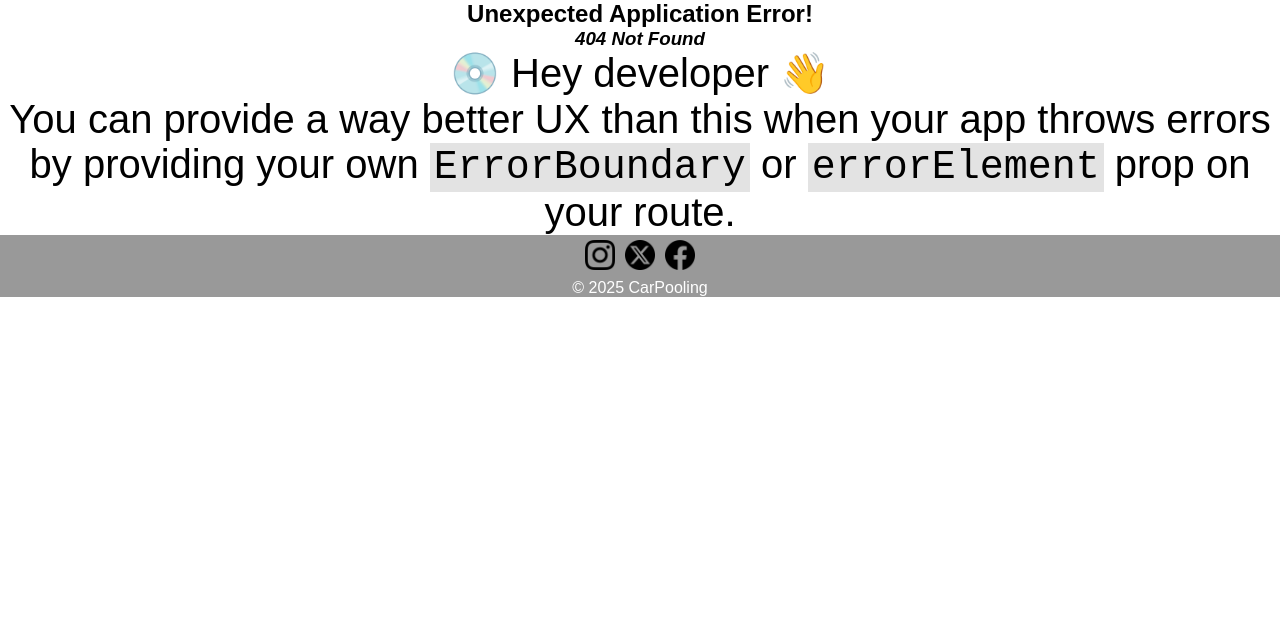
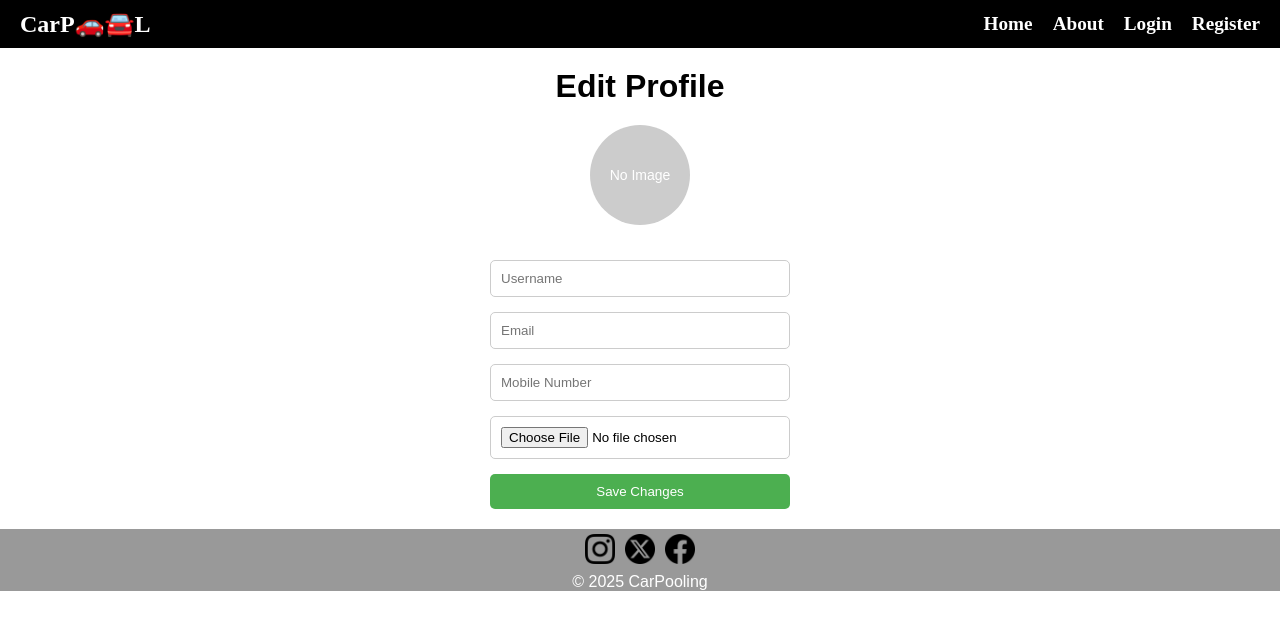
Before and after one commit to vijaykumar851/CarPooling-Client, a React (Vite) app: page /profile in a window 1280 px wide. Before the commit this address had no page. Shown: the top 630 px of the page. Built offline with nearby package versions, Linux system fonts and the light colour scheme.

Commit message:
Dashboard

```diff
--- a/src/App.css
+++ b/src/App.css
@@ -40,3 +40,69 @@
 .read-the-docs {
   color: #888;
 }
+
+.profile-container {
+  display: flex;
+  flex-direction: column;
+  align-items: center;
+  justify-content: center;
+  padding: 20px;
+  min-height: 100vh; /* Ensure the profile container takes the full height of the viewport */
+}
+
+.profile-container h1 {
+  margin-bottom: 20px;
+}
+
+.profile-container form {
+  display: flex;
+  flex-direction: column;
+  gap: 15px;
+  width: 300px;
+}
+
+.profile-container input {
+  padding: 10px;
+  border: 1px solid #ccc;
+  border-radius: 5px;
+}
+
+.profile-container button {
+  padding: 10px;
+  background-color: #4CAF50;
+  color: white;
+  border: none;
+  border-radius: 5px;
+  cursor: pointer;
+  transition: background-color 0.3s ease-in-out;
+}
+
+.profile-container button:hover {
+  background-color: #45a049;
+}
+
+.profile-picture-container {
+  display: flex;
+  justify-content: center;
+  align-items: center;
+  margin-bottom: 20px;
+}
+
+.profile-picture-preview {
+  width: 100px;
+  height: 100px;
+  border-radius: 50%;
+  object-fit: cover;
+}
+
+.profile-picture-placeholder {
+  width: 100px;
+  height: 100px;
+  border-radius: 50%;
+  background-color: #ccc;
+  display: flex;
+  justify-content: center;
+  align-items: center;
+  color: #fff;
+  font-size: 14px;
+}
--- a/src/App.jsx
+++ b/src/App.jsx
@@ -1,35 +1,50 @@
-import { createBrowserRouter,Route,RouterProvider } from 'react-router-dom'
+import { BrowserRouter, Routes, Route } from 'react-router-dom';
+import { useState, useEffect } from 'react';
 
-import Index from './Pages/Index.jsx'
-import NavBar from './Components/NavBar.jsx'
-import Login from './Pages/Login.jsx'
-import Register from './Pages/Register.jsx'
-import Footer from './Components/Footer.jsx'
+import Index from './Pages/Index.jsx';
+import NavBar from './Components/NavBar.jsx';
+import Login from './Pages/Login.jsx';
+import Register from './Pages/Register.jsx';
+import Footer from './Components/Footer.jsx';
+import Dashboard from './Pages/Dashboard.jsx';
+import Profile from './Pages/Profile.jsx'; // Import the Profile component
+
+function ErrorPage() {
+  return (
+    <div>
+      <h1>Unexpected Application Error!</h1>
+      <p>404 Not Found</p>
+      <p>You can provide a way better UX than this when your app throws errors by providing your own ErrorBoundary or errorElement prop on your route.</p>
+    </div>
+  );
+}
+
 function App() {
-  const router = createBrowserRouter([
-    {
-      path:'/',
-      element:<><NavBar/><Index/></>
-    },
-    {
-      path:'/login',
-      element:<><NavBar/><Login/></>
-    },
-    {
-      path:'/register',
-      element:<><NavBar/><Register/></>
+  const [user, setUser] = useState(null);
+
+  useEffect(() => {
+    const storedUser = localStorage.getItem('user');
+    if (storedUser) {
+      setUser(JSON.parse(storedUser));
     }
+  }, []);
 
-
-  ])
   return (
-    <>
+    <BrowserRouter>
+      <NavBar user={user} setUser={setUser} />
       <main>
-        <RouterProvider router={router}/>
+        <Routes>
+          <Route path="/" element={<Index />} />
+          <Route path="/login" element={<Login setUser={setUser} />} />
+          <Route path="/register" element={<Register />} />
+          <Route path="/dashboard" element={<Dashboard />} />
+          <Route path="/profile" element={<Profile />} /> {/* Add the profile route */}
+          <Route path="*" element={<ErrorPage />} />
+        </Routes>
         <Footer />
       </main>
-    </>
-  )
+    </BrowserRouter>
+  );
 }
 
-export default App
+export default App;
--- /dev/null
+++ b/src/Components/NavBar.css
@@ -0,0 +1,82 @@
+.navBar {
+  background-color: #000;
+  color: #fff;
+  padding: 10px 20px;
+  display: flex;
+  justify-content: space-between;
+  align-items: center;
+  max-width: 1200px; /* Set a maximum width for the navbar */
+  margin: 0 auto; /* Center the navbar */
+}
+
+.navBar p {
+  font-size: 24px;
+  font-weight: bold;
+  margin: 0;
+}
+
+.list-items {
+  list-style: none;
+  display: flex;
+  gap: 20px;
+  padding: 0;
+  margin: 0;
+  align-items: center; /* Align items vertically */
+}
+
+.list-items li {
+  cursor: pointer;
+  color: white;
+  font-size: 1.2rem;
+  font-weight: bold;
+  transition: color 0.3s ease-in-out;
+}
+
+.list-items li:hover {
+  color: gold;
+}
+
+.profile-container {
+  position: relative;
+  display: inline-block;
+}
+
+.profile-image {
+  width: 40px;
+  height: 40px;
+  border-radius: 50%;
+  cursor: pointer;
+}
+
+.dropdown-menu {
+  position: absolute;
+  top: 50px;
+  right: 0;
+  background-color: white;
+  border: 1px solid #ccc;
+  border-radius: 5px;
+  box-shadow: 0 2px 10px rgba(0, 0, 0, 0.1);
+  padding: 10px;
+  z-index: 1000;
+}
+
+.dropdown-menu p {
+  margin: 0;
+  padding: 5px 10px;
+  font-size: 16px;
+}
+
+.dropdown-menu button {
+  width: 100%;
+  padding: 5px 10px;
+  background-color: #f44336;
+  color: white;
+  border: none;
+  border-radius: 5px;
+  cursor: pointer;
+  margin-top: 10px;
+}
+
+.dropdown-menu button:hover {
+  background-color: #d32f2f;
+}
--- a/src/Components/NavBar.jsx
+++ b/src/Components/NavBar.jsx
@@ -1,20 +1,59 @@
-import { NavLink } from "react-router-dom"
+import React, { useState } from 'react';
+import { NavLink, useNavigate } from 'react-router-dom';
+import './NavBar.css'; // Import CSS for styling
 
-function NavBar() {
-    return (
-        <>
-            <div className="navBar">
-                <p>CarP🚗🚘L</p>
-                <ul className="list-items">
-                    <NavLink className='item1'to="/login"><li>Login</li></NavLink>
-                    <NavLink className='item2'to="/"><li>Home</li></NavLink>
-                    <NavLink className='item3'to="/register"><li>Register</li></NavLink>
-                    <li>About</li>
-                </ul>
+function NavBar({ user, setUser }) {
+  const [dropdownOpen, setDropdownOpen] = useState(false);
+  const navigate = useNavigate();
 
+  const handleLogout = () => {
+    localStorage.removeItem('user');
+    setUser(null);
+    navigate('/login');
+  };
+
+  const toggleDropdown = () => {
+    setDropdownOpen(!dropdownOpen);
+  };
+
+  const handleProfileClick = () => {
+    navigate('/profile');
+  };
+
+  return (
+    <div className="navBar">
+      <p>CarP🚗🚘L</p>
+      <ul className="list-items">
+        <NavLink className='item2' to="/"><li>Home</li></NavLink>
+        <li>About</li>
+        {user ? (
+          <>
+            <NavLink className='item2' to="/dashboard"><li>Dashboard</li></NavLink>
+            <div className="profile-container">
+              <img
+                src="/path/to/profile-image.png" // Replace with the path to your profile image
+                alt="Profile"
+                className="profile-image"
+                onClick={toggleDropdown}
+              />
+              {dropdownOpen && (
+                <div className="dropdown-menu">
+                  <p>{user.username}</p>
+                  <button onClick={handleProfileClick}>Edit Profile</button>
+                  <button onClick={handleLogout}>Logout</button>
+                </div>
+              )}
             </div>
-        </>
-    )
+          </>
+        ) : (
+          <>
+            <NavLink className='item1' to="/login"><li>Login</li></NavLink>
+            <NavLink className='item3' to="/register"><li>Register</li></NavLink>
+          </>
+        )}
+      </ul>
+    </div>
+  );
 }
 
-export default NavBar
+export default NavBar;
--- a/src/Pages/Dashboard.jsx
+++ b/src/Pages/Dashboard.jsx
@@ -3,58 +3,74 @@ import { useNavigate } from 'react-router-dom';
 
 function Dashboard() {
   const [userData, setUserData] = useState(null);
+  const [rides, setRides] = useState([]);
   const navigate = useNavigate();
 
   useEffect(() => {
     const fetchUserData = async () => {
       try {
-        const response = await fetch('http://localhost:3000/users/1'); // Replace with the correct endpoint
-        const data = await response.json();
-        setUserData(data);
+        const user = JSON.parse(localStorage.getItem('user'));
+        if (user) {
+          setUserData(user);
+        } else {
+          navigate('/login');
+        }
       } catch (error) {
         console.error('Error fetching user data:', error);
       }
     };
 
+    const fetchRides = async () => {
+      try {
+        const response = await fetch('http://localhost:3000/rides');
+        const data = await response.json();
+        setRides(data);
+      } catch (error) {
+        console.error('Error fetching rides:', error);
+      }
+    };
+
     fetchUserData();
-  }, []);
+    fetchRides();
+  }, [navigate]);
 
-  const handleLogin = () => {
-    navigate('/login');
+  const handlePostRide = () => {
+    navigate('/post-ride');
   };
 
-  const handleLogout = () => {
-    // Logic for logout
-  };
-
-  const handleChangePassword = () => {
-    // Logic for changing password
-  };
-
-  const handleViewProfile = () => {
-    // Logic for viewing profile
+  const handleSearchRides = () => {
+    navigate('/search-rides');
   };
 
   return (
-    <div>
+    <div className="dashboard-container">
       <h1>Dashboard</h1>
-      {userData ? (
+      {userData && (
         <div>
-          <h2>Welcome, {userData.firstName} {userData.lastName}</h2>
+          <h2>Welcome, {userData.username}</h2>
           <p>Email: {userData.email}</p>
           <p>Mobile Number: {userData.mobileNumber}</p>
           <p>Role: {userData.role}</p>
           {userData.role === 'driver' && (
-            <p>Number Plate: {userData.numberPlate}</p>
+            <div>
+              <button onClick={handlePostRide}>Post a Ride</button>
+              <h3>Your Posted Rides</h3>
+              {rides.filter(ride => ride.driverId === userData.id).map(ride => (
+                <div key={ride.id}>
+                  <p>Location: {ride.location}</p>
+                  <p>Time: {ride.time}</p>
+                  <p>Seats: {ride.seats}</p>
+                </div>
+              ))}
+            </div>
+          )}
+          {userData.role === 'rider' && (
+            <div>
+              <button onClick={handleSearchRides}>Search for Rides</button>
+            </div>
           )}
         </div>
-      ) : (
-        <p>Loading user data...</p>
       )}
-      <button onClick={handleLogin}>Login</button>
-      <button onClick={handleLogout}>Logout</button>
-      <button onClick={handleChangePassword}>Change Password</button>
-      <button onClick={handleViewProfile}>View Profile</button>
     </div>
   );
 }
--- a/src/Pages/Login.jsx
+++ b/src/Pages/Login.jsx
@@ -1,18 +1,9 @@
-import React, { useState, useEffect } from 'react';
+import React, { useState } from 'react';
 import { useNavigate } from 'react-router-dom';
-import Index from './Index';
 
-function Login() {
+function Login({ setUser }) {
   const [formData, setFormData] = useState({ username: '', password: '' });
-  const [isLoggedIn, setIsLoggedIn] = useState(false);
   const navigate = useNavigate();
-
-  useEffect(() => {
-    const user = localStorage.getItem('user');
-    if (user) {
-      setIsLoggedIn(true);
-    }
-  }, []);
 
   const handleChange = (e) => {
     const { name, value } = e.target;
@@ -26,14 +17,14 @@ function Login() {
     }
 
     try {
-      const response = await fetch(`https://carpooling-server-vak6.onrender.com/users?username=${formData.username}&password=${formData.password}`);
+      const response = await fetch(`http://localhost:3000/users?username=${formData.username}&password=${formData.password}`);
       const users = await response.json();
 
       if (users.length > 0) {
         localStorage.setItem('user', JSON.stringify(users[0]));
-        setIsLoggedIn(true);
+        setUser(users[0]);
         alert('Login successful!');
-        navigate('/Index');
+        navigate('/dashboard');
       } else {
         alert('Invalid username or password.');
       }
@@ -43,19 +34,10 @@ function Login() {
     }
   };
 
-  const handleLogout = () => {
-    localStorage.removeItem('user');
-    setIsLoggedIn(false);
-    alert('Logged out successfully!');
-  };
-
   return (
     <div className="home-container">
       <div className="login-container">
-        <h1>{isLoggedIn ? 'Welcome! my Home page' : 'Login'}</h1>
-
-        {!isLoggedIn ? (
-          <>
+        <h1>Login</h1>
         <input
           type="text"
           name="username"
@@ -71,10 +53,6 @@ function Login() {
           onChange={handleChange}
         />
         <button onClick={handleLogin}>Login</button>
-          </>
-        ) : (
-          <button onClick={handleLogout}>Logout</button>
-        )}
       </div>
     </div>
   );
--- /dev/null
+++ b/src/Pages/Profile.jsx
@@ -0,0 +1,103 @@
+import React, { useState, useEffect } from 'react';
+import '../Profile.css'; // Import the Profile.css file for styling
+
+function Profile() {
+  const [userData, setUserData] = useState({
+    username: '',
+    email: '',
+    mobileNumber: '',
+    profilePicture: '',
+    id: ''
+  });
+
+  const [profilePreview, setProfilePreview] = useState(null);
+
+  useEffect(() => {
+    const user = JSON.parse(localStorage.getItem('user'));
+    if (user) {
+      setUserData(user);
+      setProfilePreview(user.profilePicture);
+    }
+  }, []);
+
+  const handleChange = (e) => {
+    const { name, value } = e.target;
+    setUserData({ ...userData, [name]: value });
+  };
+
+  const handleFileChange = (e) => {
+    const file = e.target.files[0];
+    setUserData({ ...userData, profilePicture: file });
+    setProfilePreview(URL.createObjectURL(file));
+  };
+
+  const handleSubmit = async (e) => {
+    e.preventDefault();
+    try {
+      const response = await fetch(`http://localhost:3000/users/${userData.id}`, {
+        method: 'PUT',
+        headers: {
+          'Content-Type': 'application/json'
+        },
+        body: JSON.stringify(userData)
+      });
+
+      if (response.ok) {
+        alert('Profile updated successfully!');
+        localStorage.setItem('user', JSON.stringify(userData));
+      } else {
+        alert('Error updating profile.');
+      }
+    } catch (error) {
+      console.error('Error:', error);
+      alert('Error: Something went wrong, please try again later.');
+    }
+  };
+
+  return (
+    <div className="profile-container">
+      <h1>Edit Profile</h1>
+      <form onSubmit={handleSubmit}>
+        <div className="profile-picture-container">
+          {profilePreview ? (
+            <img src={profilePreview} alt="Profile Preview" className="profile-picture-preview" />
+          ) : (
+            <div className="profile-picture-placeholder">No Image</div>
+          )}
+        </div>
+        <input
+          type="text"
+          name="username"
+          placeholder="Username"
+          value={userData.username}
+          onChange={handleChange}
+          required
+        />
+        <input
+          type="email"
+          name="email"
+          placeholder="Email"
+          value={userData.email}
+          onChange={handleChange}
+          required
+        />
+        <input
+          type="tel"
+          name="mobileNumber"
+          placeholder="Mobile Number"
+          value={userData.mobileNumber}
+          onChange={handleChange}
+          required
+        />
+        <input
+          type="file"
+          name="profilePicture"
+          onChange={handleFileChange}
+        />
+        <button type="submit">Save Changes</button>
+      </form>
+    </div>
+  );
+}
+
+export default Profile;
--- /dev/null
+++ b/src/Profile.css
@@ -0,0 +1,65 @@
+.profile-container {
+    display: flex;
+    flex-direction: column;
+    align-items: center;
+    justify-content: center;
+    padding: 20px;
+    min-height: 1vh; /* Ensure the profile container takes the full height of the viewport */
+  }
+
+  .profile-container h1 {
+    margin-bottom: 20px;
+  }
+
+  .profile-container form {
+    display: flex;
+    flex-direction: column;
+    gap: 15px;
+    width: 300px;
+  }
+
+  .profile-container input {
+    padding: 10px;
+    border: 1px solid #ccc;
+    border-radius: 5px;
+  }
+
+  .profile-container button {
+    padding: 10px;
+    background-color: #4CAF50;
+    color: white;
+    border: none;
+    border-radius: 5px;
+    cursor: pointer;
+    transition: background-color 0.3s ease-in-out;
+  }
+
+  .profile-container button:hover {
+    background-color: #45a049;
+  }
+
+  .profile-picture-container {
+    display: flex;
+    justify-content: center;
+    align-items: center;
+    margin-bottom: 20px;
+  }
+
+  .profile-picture-preview {
+    width: 100px;
+    height: 100px;
+    border-radius: 50%;
+    object-fit: cover;
+  }
+
+  .profile-picture-placeholder {
+    width: 100px;
+    height: 100px;
+    border-radius: 50%;
+    background-color: #ccc;
+    display: flex;
+    justify-content: center;
+    align-items: center;
+    color: #fff;
+    font-size: 14px;
+  }
```
Lines whose indentation alone changed are shown as unchanged.
